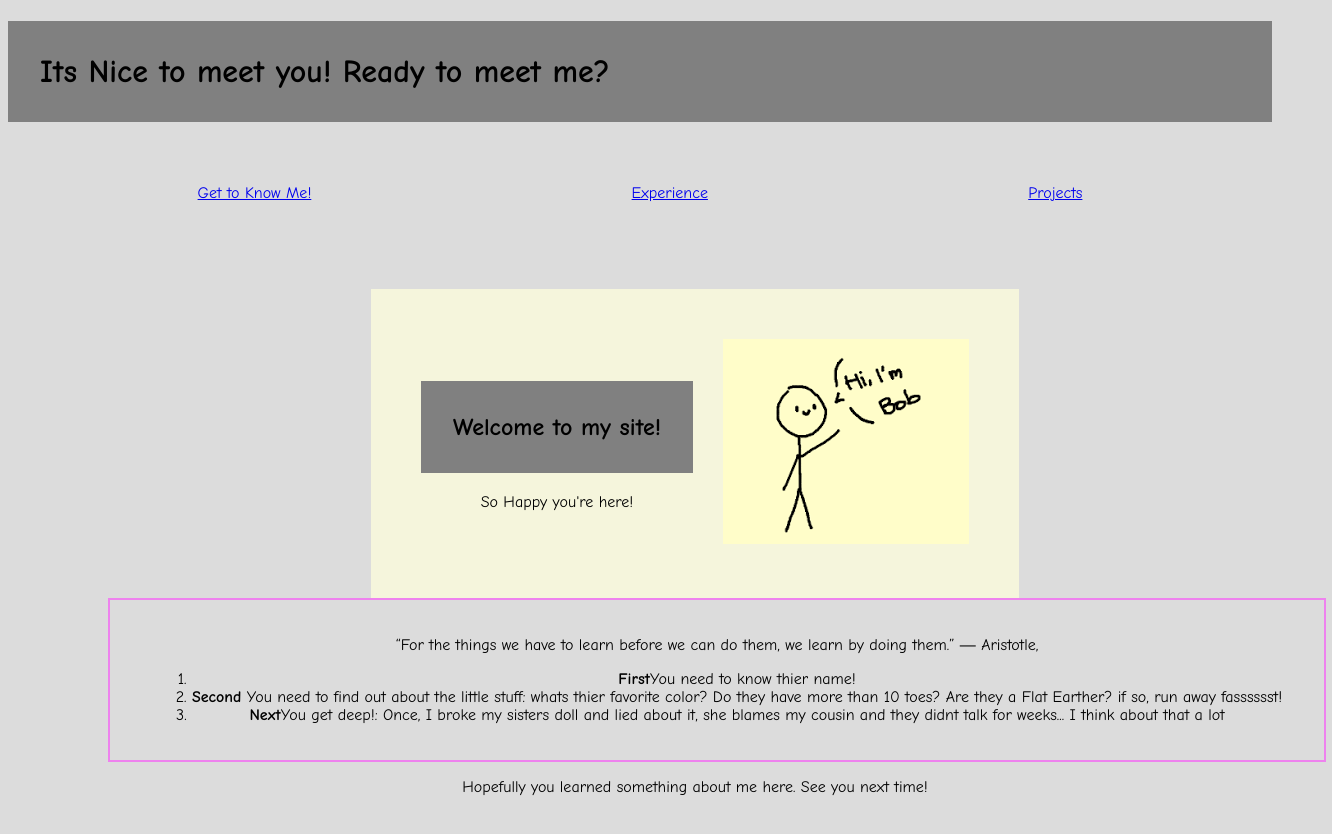
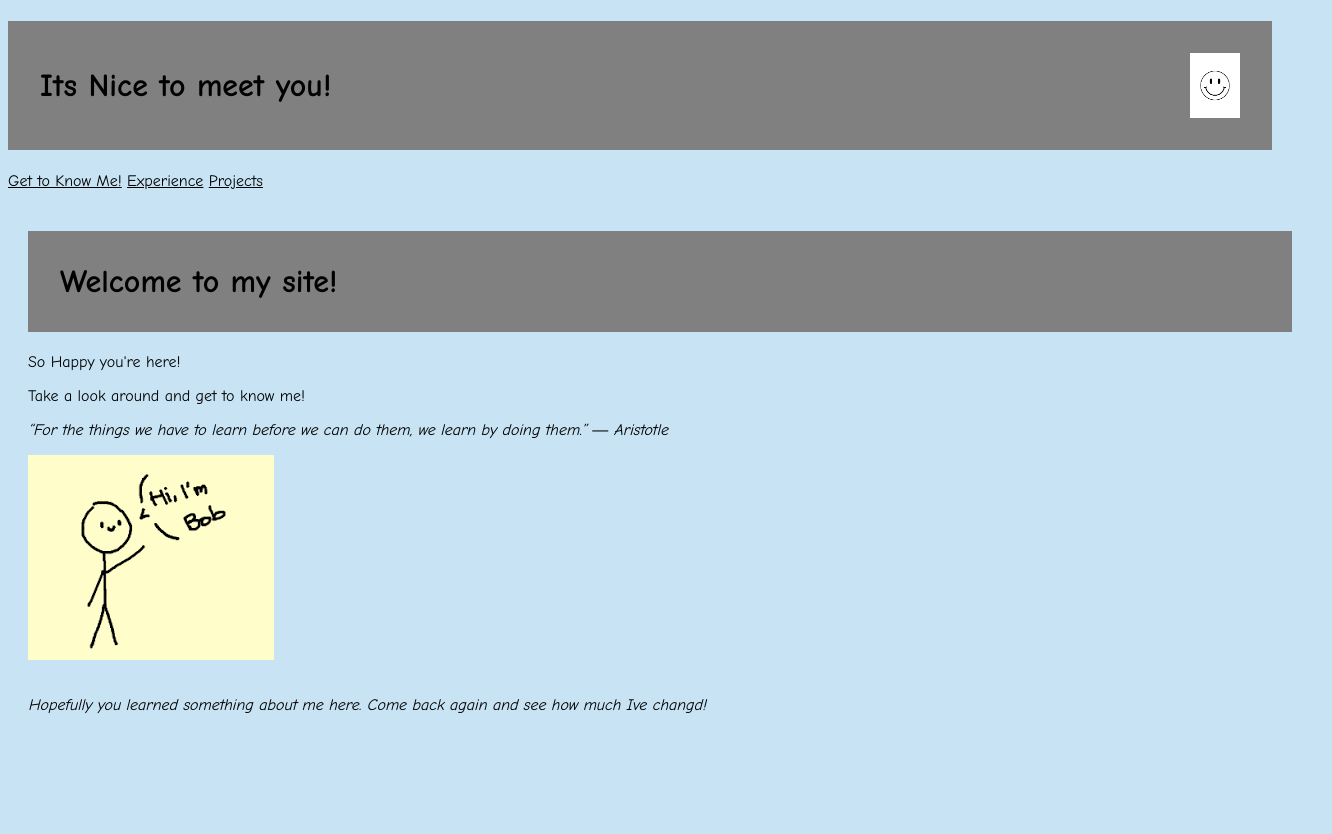
Before and after one commit to FatimmmaaaaK/html-projectFK, a plain HTML site: page index.html in a window 1280 px wide. Shown: the whole page, 1332 px wide, since content can reach past the window. After the commit the page ends 800 px from the top, so only its background shows below. Drawn offline with Linux system fonts and the light colour scheme.

Commit message:
additional elements

```diff
--- a/Projectpagestyle.css
+++ b/Projectpagestyle.css
@@ -16,3 +16,8 @@
 .left-column h3{
     font-size: 20px;
 }
+.left-column p{
+    font-size: 14px;
+    color: #999;
+    margin: 50px 0;
+}
--- a/index.css
+++ b/index.css
@@ -1,16 +1,30 @@
+.pageheader{
+    display: flex;
+    flex-direction: row;
+    align-items: center;
+    justify-content: space-between;
+}
 *{
     font-family: "Didot", "Comic Sans MS", "Helvetica Neue", sans-serif;
+    background-color: #c8e4f4;
+    color:#000000
+}
+.imageprop{
+    width: 50px;
 }
 
+.section-title{
+    align-items: center;
+}
 
-.introductioncontent {
+/* .introductioncontent {
     display: grid;
     grid-template-columns: 1fr 1fr;
     gap: 30px;
     padding: 50px;
-}
+} */
 
-.section-Introduction {
+/* .section-Introduction {
     display: flex;
     flex-direction: column;
     flex-wrap: wrap ;
@@ -19,21 +33,16 @@
     justify-content: flex-start;
     background-color: #f5f5dc;
 
-}
+} */
 
-.thebody {
+
+
+
+/* .thebody {
     background-color:#dcdcdc;
     font-family:'Trebuchet MS', 'Lucida Sans Unicode', 'Lucida Grande', 'Lucida Sans', Arial, sans-serif;
     font-weight: 400;
-}
-
-.gtkm-container{
-    background-color: #bbf77b;
-    display: grid;
-    grid-template-columns:;
-    column-gap: 6.4rem;
-    row-gap: 9.6rem;
-}
+} */
 
 .body-intro{
     display: flex;
@@ -47,23 +56,21 @@
 main{
     display: flex;
     flex-direction: column;
-    margin: 50px;
+    margin: 15px;
     width: 100%;
     padding: 5px;
     flex-wrap: wrap ;
-    align-items: center;
-    text-align: center;
-    justify-content: flex-start;
+    /* background-color: #a6a4a4e1; */
+    gap: 1rem;
+
 }
 
-nav{
-    display: flex;
+/* nav{
+    display: inline-block;
     margin: 30px auto;
     width: 70%;
-    justify-content: space-between;
-    align-items: flex-start;
-    padding: 2rem
-}
+    padding: .5rem
+} */
 
 .introductioncontent{
     display: flex;
--- a/index.html
+++ b/index.html
@@ -10,8 +10,9 @@
   <body class="thebody">
 
     <header class="topofpageheader">
-      <h1>Its Nice to meet you! Ready to meet me? </h1>
-
+      <h1 class="pageheader">Its Nice to meet you!
+        <img src="smileyface.png" alt="smileyface" class= "imageprop">
+      </h1>
       <nav class="navstyle">
         <a href="biopage.html">Get to Know Me!</a>
         <a href="experiencepg.html">Experience</a>
@@ -20,38 +21,29 @@
     </header>
 
     <main>
-      <section class="section-Introduction">
-        <div class="introductioncontent">
-          <div class="introduction-text">
+      <div id="intro-text">
         <h1 class="firstheader">
           Welcome to my site!
         </h1>
-            <p> So Happy you're here!</p>
-          </div>
-          <div class="intro-img-box">
+        <p class="welcomemessage">So Happy you're here!</p>
+        <p class="welcomemessage">
+        Take a look around and get to know me!
+        </p>
+        <img= src="hiimbob.png" class="intro-imgs" alt="Stick figure bob and text bubble saying hi im Bob">
+        </p>
+        <p class=”quote”>
+        <i>“For the things we have to learn before we can do them, we learn by doing them.” ― Aristotle<i>
+        </p>
         <img src="hiimbob.png" class="intro-imgs"
-            alt="Headshot of Fatoumata smiling, she is wearing a black top">
+        alt="Stick figure bob and text bubble saying hi im Bob">
         </div>
       </div>
 
-        </div>
-      </section>
-
-      <section class="section-GTKM-links">
-        <div class="body-intro">
-          <div class="body-intro-question">
-            <p class="header">“For the things we have to learn before we can do them, we learn by doing them.” ― Aristotle,</header>
-            <ol class="quote">
-              <li><strong>First</strong>You need to know thier name!</li>
-              <li> <strong>Second</strong> You need to find out about the little stuff: whats thier favorite color? Do they have more than 10 toes? Are they a Flat Earther? if so, run away fasssssst!</li>
-              <li><strong> Next</strong>You get deep!: Once, I broke my sisters doll and lied about it, she blames my cousin and they didnt talk for weeks... I think about that a lot</li>
-            </ol>
-
+      <div id="body-intro">
+        <div class="header">
+         <p>Hopefully you learned something about me here. Come back again and see how much Ive changd!</p>
         </div>
       </div>
-      </section>
-
-        <p>Hopefully you learned something about me here. See you next time!</p>
     </main>
     <footer> </footer>
   </body>
```
Also changed, not shown: biopage.html (+0 -1 lines), projectpage.html (+7 -1 lines). Lines whose indentation alone changed are shown as unchanged.
